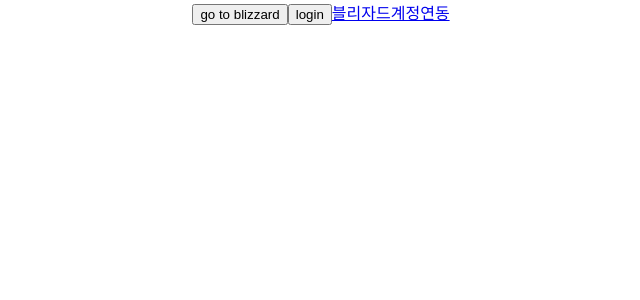
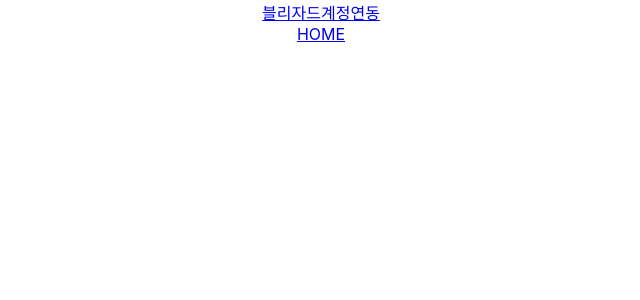
Before and after one commit to donghyeon-dev/oh-my-raid_client, a React (Create React App) app: page / in a window 1280 px wide. Shown: the top 300 px of the page, without its empty margins (319-959 px from the left). Built offline with nearby package versions, Linux system fonts and the light colour scheme.

Commit message:
블리자드 계정연동 구현

```diff
--- a/src/App.js
+++ b/src/App.js
@@ -37,19 +37,15 @@ function App() {
     };
     return (
         <div className="App">
-            <button className="goToBlizzard" type="button" onClick={goToBlizzard}>
-                go to blizzard
-            </button>
-            <button className="login" type="button" onClick={loginBz}>
-                login
-            </button>
-
             <a href="https://kr.battle.net/oauth/authorize?:region=kr&response_type=code&client_id=cd5f2cc20f0e4be08e31ae9938e56b2d&redirect_uri=http://localhost:3000/oauth&scope=wow.profile">
                 블리자드계정연동
             </a>
-
+            <div>
+                <a href="http://localhost:3000">HOME</a>
+            </div>
             <Route path="/oauth" component={Oauth} />
         </div>
+
     );
 }
 
--- a/src/Oauth.js
+++ b/src/Oauth.js
@@ -1,11 +1,31 @@
-import { React, useEffect } from 'react';
-import { withRouter } from 'react-router-dom';
+import { React, useEffect} from 'react';
+import { withRouter, useLocation, useHistory } from 'react-router-dom';
+import axios from 'axios';
 
-const Oauth = (location) => {
+const Oauth = () => {
+    const location = useLocation();
+    const history = useHistory();
+
+    const headers = {
+        'Authorization' : 'eyJhbGciOiJIUzUxMiJ9.eyJpc3MiOiJvaG15cmFpZCIsImlhdCI6MTYyNzYyNzMzNiwiTG9naW5JZCI6ImRvbmdoeWVvbmRldkBnbWFpbC5jb20iLCJVc2VyTmFtZSI6ImF1dG9jYXQiLCJleHAiOjE2Mjc2MzA5MzZ9.3-Hwc1kst_LcG_AKAnugyCb4Z087pTDyRVedc6uOYt6fgPv6euR-jxr7dScLgwJ9eEgHXgawEOgVN_8mkC4hcw'
+    };
     useEffect(() => {
-        console.log('oauth is here');
-        console.log(location.pathname);
+        const search = getParameter(location.search);
+        axios
+            .get('http://localhost:8880/login/oauth?code=' + search)
+            .then(response =>
+                axios.post('http://localhost:8880/login/oauth/storeAccessToken',{accessToken : response.data.data}, {headers})
+                    .then(res => history.push("/"))
+                    .catch(err => alert(err))
+            )
+            .catch(error => alert(error));
     });
+
+    const getParameter = (url) => {
+        const param = url.split('=');
+        return param[1];
+    };
+
     //     window.fetch('http://localhost:8880/login/oauth?code=')
     //     return () => {
     //         cleanup
```
